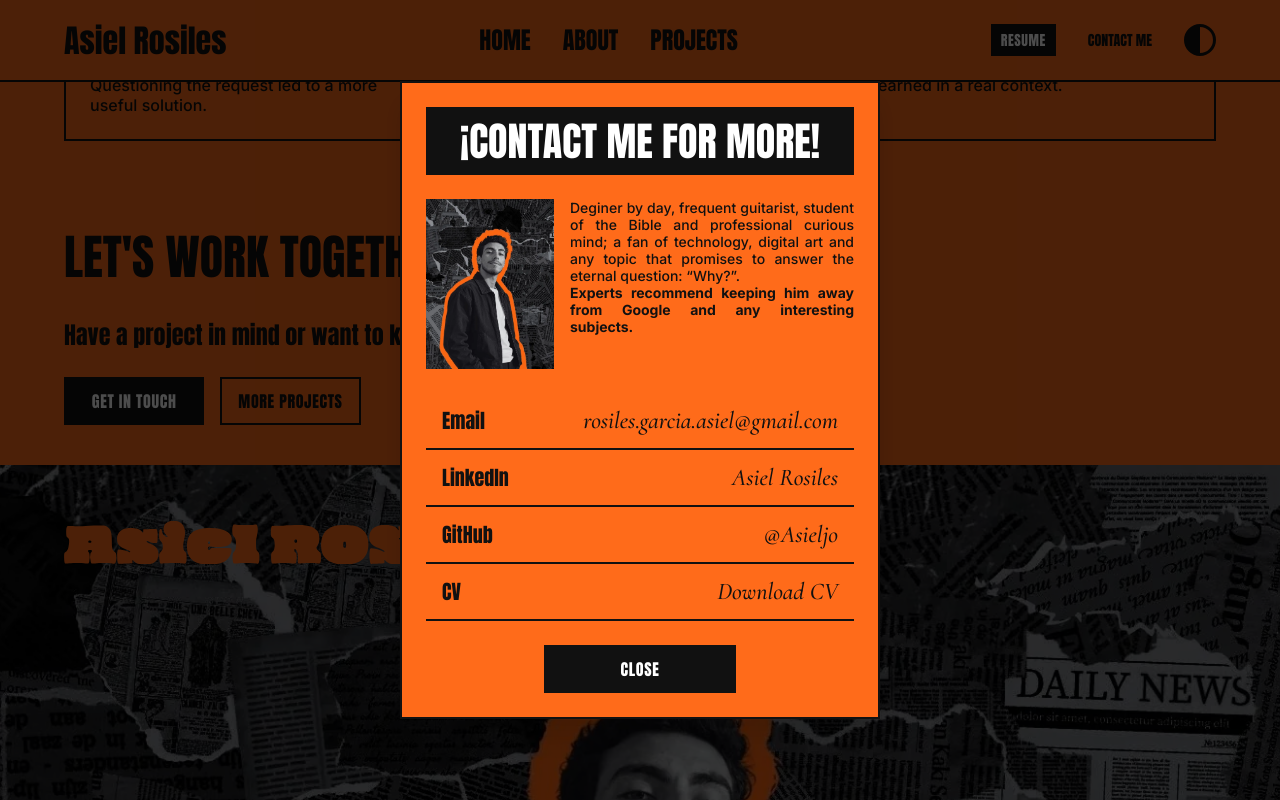
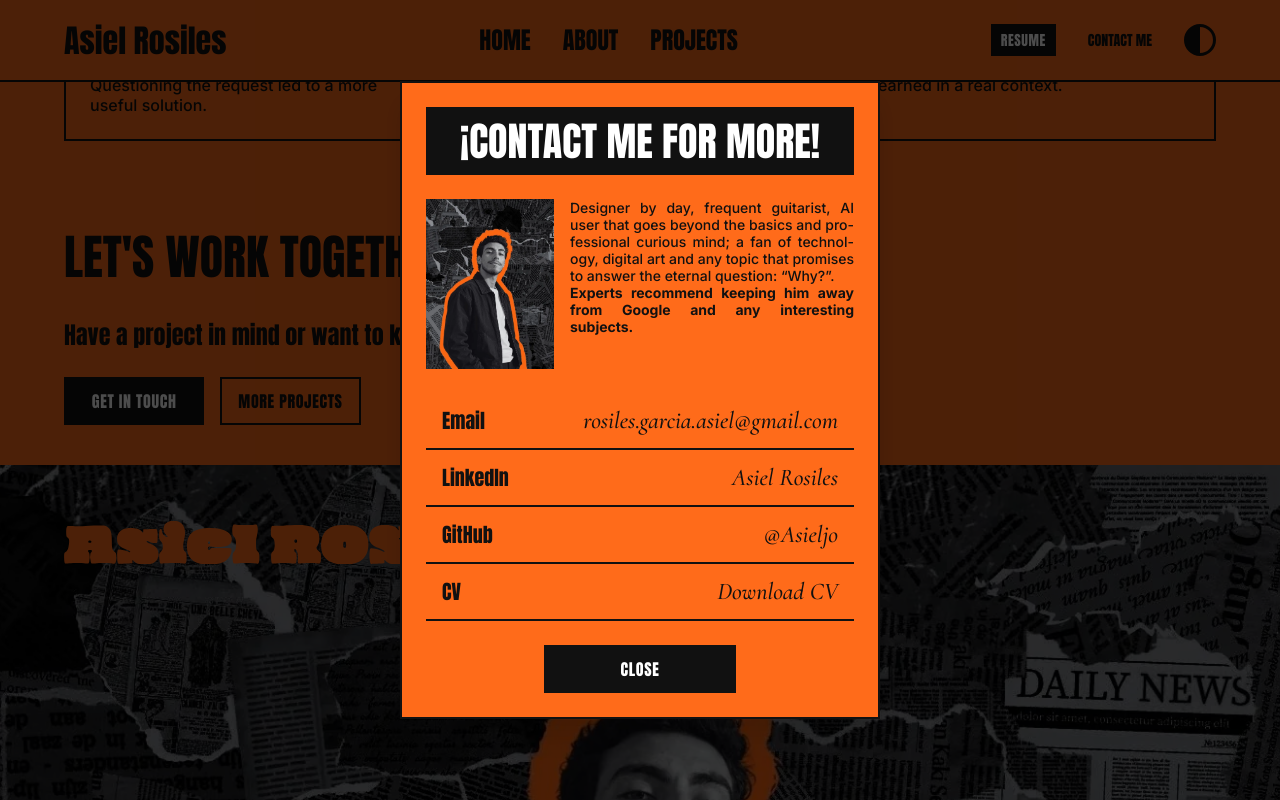
Before and after one commit to Asieljo/Portfolio, a React (Vite) app: page /Portfolio/case-study in a window 1280 px wide. Both pictures are taken after a click on the button "GET IN TOUCH". Shown: the part 7663-8463 px from the top of the page. Built offline with nearby package versions, Linux system fonts and the light colour scheme.

Commit message:
Minor fixes

```diff
--- a/src/components/ContactModal/ContactModal.jsx
+++ b/src/components/ContactModal/ContactModal.jsx
@@ -118,7 +118,7 @@ const ContactModal = ({ isOpen, onClose }) => {
           />
           <div id="contact-modal-text" className="contact-modal__bio">
             <p className="contact-modal__text">
-              Deginer by day, frequent guitarist, student of the Bible and professional
+              Designer by day, frequent guitarist, AI user that goes beyond the basics and professional
               curious mind; a fan of technology, digital art and any topic that promises to
               answer the eternal question: “Why?”.
             </p>
```
